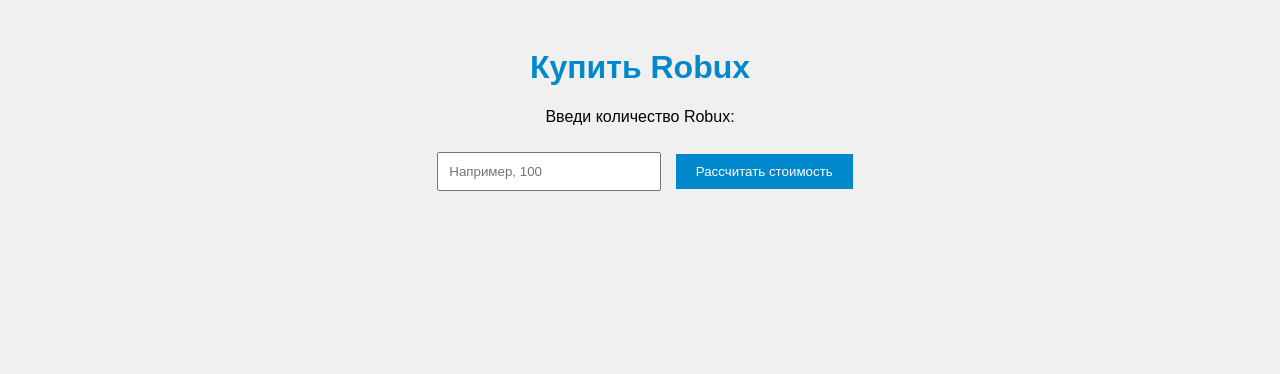
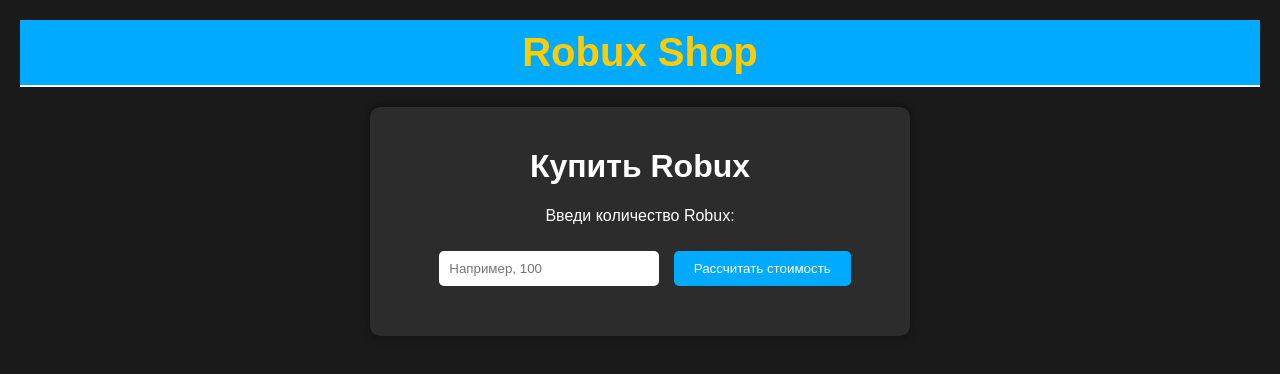
Before and after one commit to romchik228lol/Pixel-bux, a plain HTML site: page index.html in a window 1280 px wide. Drawn offline with Linux system fonts and the light colour scheme.

Commit message:
Update index.html

```diff
--- a/index.html
+++ b/index.html
@@ -5,21 +5,71 @@
   <meta charset="UTF-8">
   <meta name="viewport" content="width=device-width, initial-scale=1.0">
   <style>
-    body { font-family: Arial, sans-serif; text-align: center; padding: 20px; background-color: #f0f0f0; }
-    h1 { color: #0088cc; }
-    input { padding: 10px; margin: 10px; width: 200px; }
-    button { padding: 10px 20px; background-color: #0088cc; color: white; border: none; cursor: pointer; }
-    button:hover { background-color: #005f99; }
-    #result { margin: 20px; font-size: 18px; }
+    body {
+      font-family: Arial, sans-serif;
+      text-align: center;
+      padding: 20px;
+      background-color: #1a1a1a; /* Тёмный фон, как на сайтах Robux */
+      color: #ffffff;
+      margin: 0;
+    }
+    .header {
+      background-color: #00aaff; /* Яркий синий, как у Roblox */
+      padding: 10px;
+      border-bottom: 2px solid #ffffff;
+    }
+    .logo {
+      font-size: 40px;
+      font-weight: bold;
+      color: #ffcc00; /* Желтый цвет для логотипа */
+    }
+    .container {
+      max-width: 500px;
+      margin: 20px auto;
+      background-color: #2c2c2c; /* Серый фон контейнера */
+      padding: 20px;
+      border-radius: 10px;
+      box-shadow: 0 0 10px rgba(0, 0, 0, 0.5);
+    }
+    input {
+      padding: 10px;
+      margin: 10px;
+      width: 200px;
+      border: none;
+      border-radius: 5px;
+    }
+    button {
+      padding: 10px 20px;
+      background-color: #00aaff;
+      color: white;
+      border: none;
+      border-radius: 5px;
+      cursor: pointer;
+    }
+    button:hover {
+      background-color: #0088cc;
+    }
+    #result {
+      margin: 20px;
+      font-size: 18px;
+    }
+    #confirmButton {
+      display: none;
+    }
   </style>
 </head>
 <body>
-  <h1>Купить Robux</h1>
-  <p>Введи количество Robux:</p>
-  <input type="number" id="robuxAmount" placeholder="Например, 100" min="1">
-  <button onclick="calculate()">Рассчитать стоимость</button>
-  <div id="result"></div>
-  <button id="confirmButton" style="display: none;" onclick="confirmPayment()">Подтвердить оплату</button>
+  <div class="header">
+    <div class="logo">Robux Shop</div> <!-- Простая замена логотипа текстом -->
+  </div>
+  <div class="container">
+    <h1>Купить Robux</h1>
+    <p>Введи количество Robux:</p>
+    <input type="number" id="robuxAmount" placeholder="Например, 100" min="1">
+    <button onclick="calculate()">Рассчитать стоимость</button>
+    <div id="result"></div>
+    <button id="confirmButton" onclick="confirmPayment()">Подтвердить оплату</button>
+  </div>
   <script>
     function calculate() {
       const robux = document.getElementById('robuxAmount').value;
```
